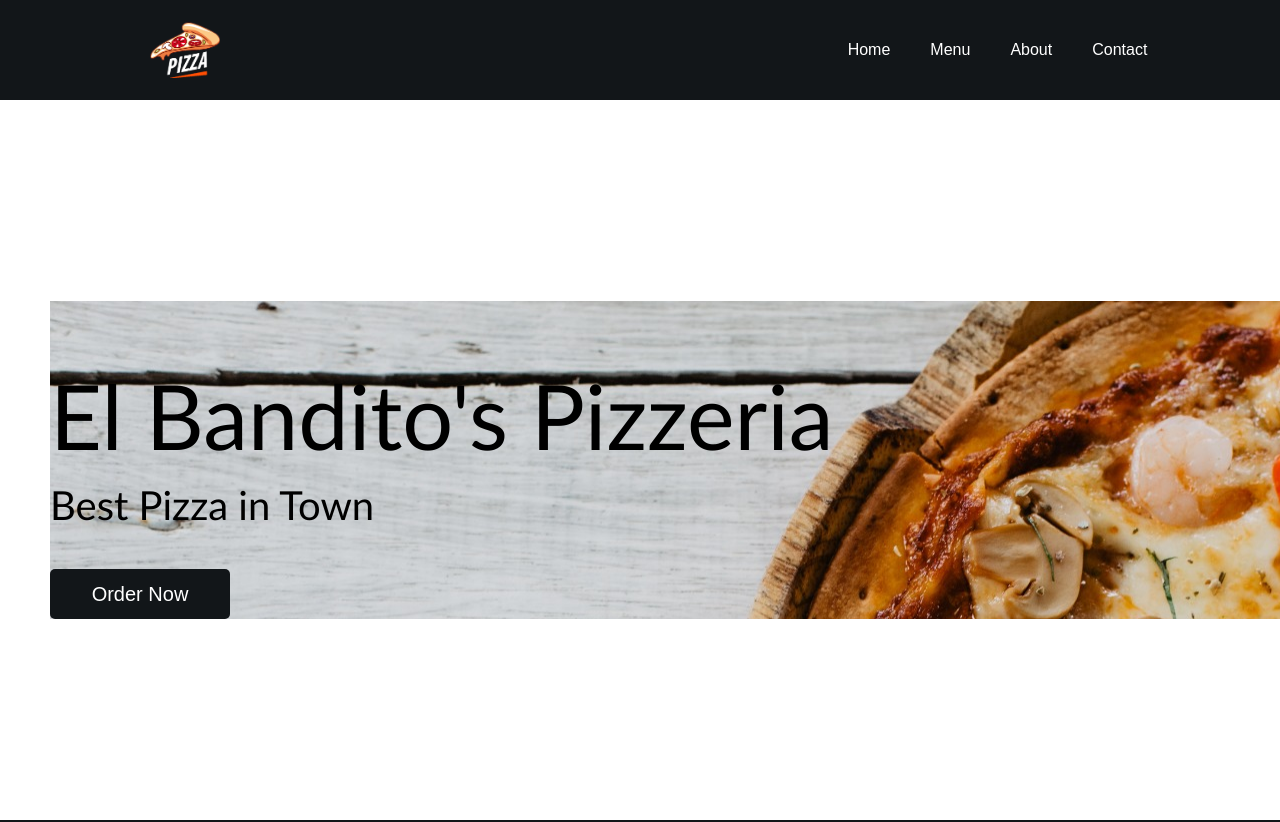
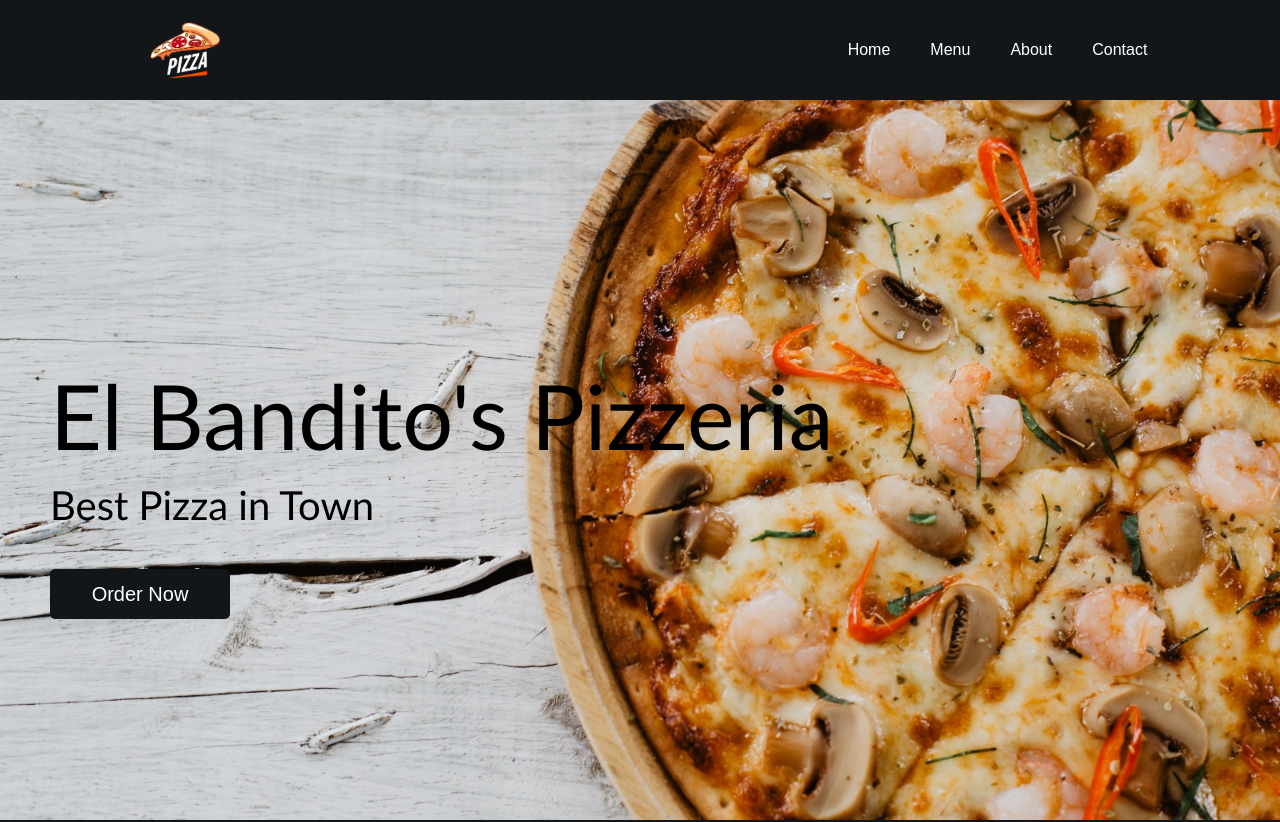
Before and after one commit to AndrasCsorba/El-Bandito-Pizzeria, a React (Create React App) app: page / in a window 1280 px wide. Shown: the top 822 px of the page. Built offline with nearby package versions, Linux system fonts and the light colour scheme.

Commit message:
bug repair

```diff
--- a/src/pages/Home.js
+++ b/src/pages/Home.js
@@ -5,12 +5,12 @@ import BannerImage from "../assets/pizza.jpeg";
 
 function Home() {
   return (
-    <div className="home">
-      <div
-        className="headerContainer"
-        style={{
-          backgroundImage: `url(${BannerImage})`,
-        }}>
+    <div
+      className="home"
+      style={{
+        backgroundImage: `url(${BannerImage})`,
+      }}>
+      <div className="headerContainer">
         <h1>El Bandito's Pizzeria</h1>
         <p>Best Pizza in Town</p>
         <Link to="/Menu">
```
